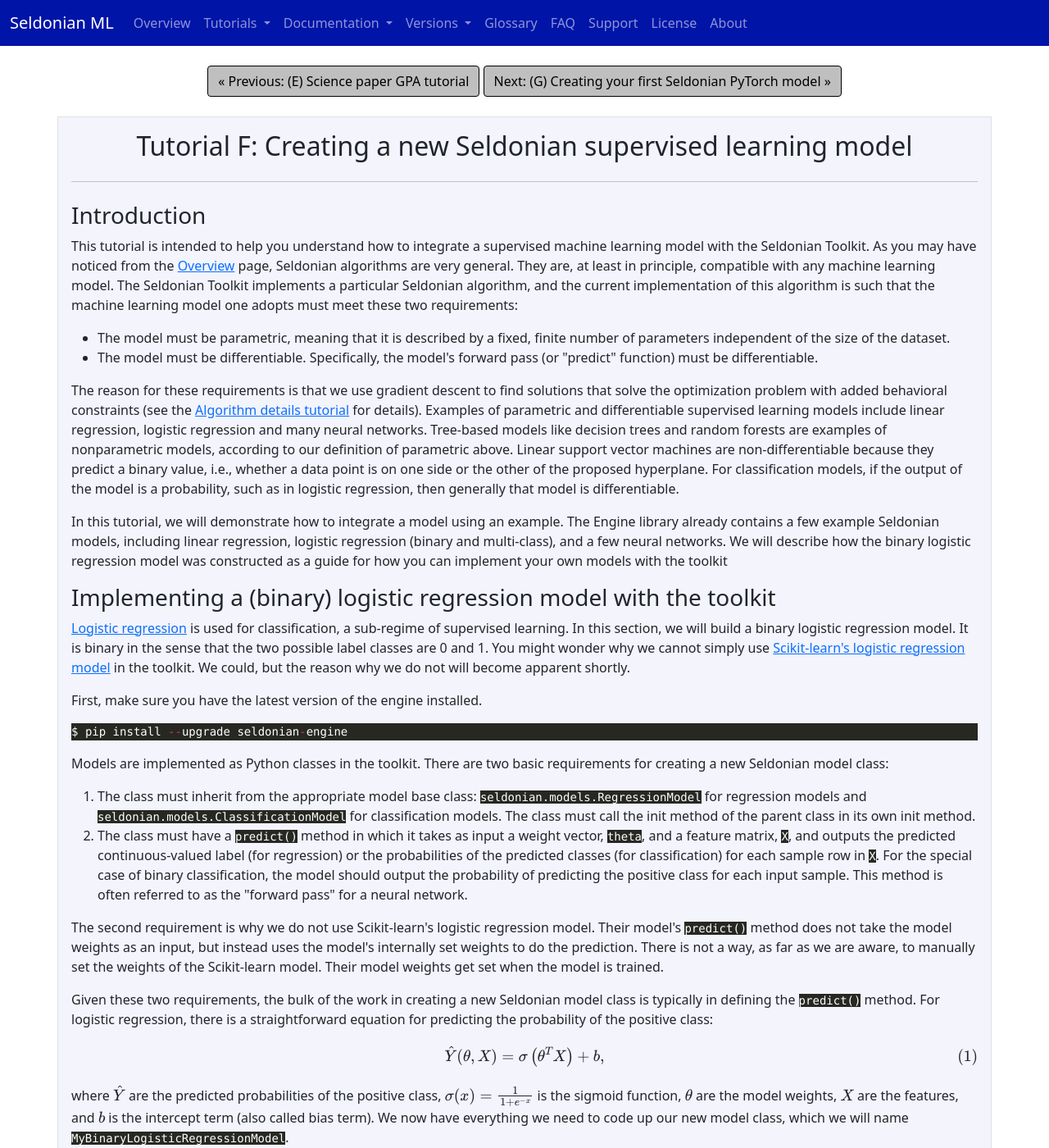
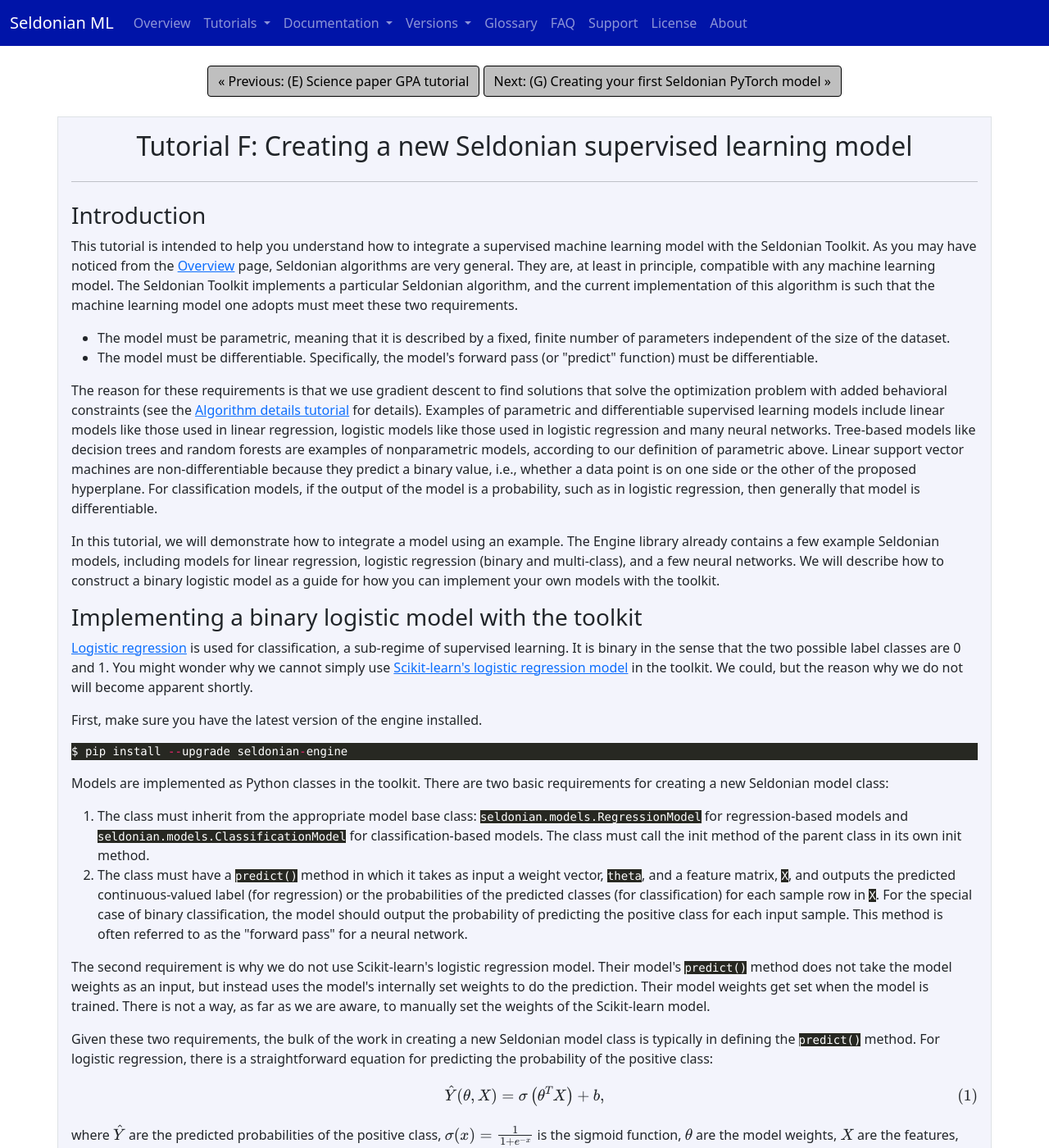
Before and after one commit to seldonian-framework/Tutorials, a Jekyll site: the page built from _tutorials/new_model.md, in a window 1280 px wide and 1400 px high. Shown: the whole window at 82% size. Built offline with Jekyll 4.4.1, drawn with Linux system fonts in a browser that asks for light colours; formulas are drawn with MathJax 3; some of the changed text lies outside the part shown.

Commit message:
address Phil's comments on new model tutorial

```diff
--- a/_tutorials/new_model.md
+++ b/_tutorials/new_model.md
@@ -13,7 +13,7 @@
     <hr class="my-4">
     <h3>Introduction</h3>
     <p>
-        This tutorial is intended to help you understand how to integrate a supervised machine learning model with the Seldonian Toolkit. As you may have noticed from the <a href="{{ "/overview/#algorithm" | relative_url}}">Overview</a> page, Seldonian algorithms are very general. They are, at least in principle, compatible with any machine learning model. The Seldonian Toolkit implements a particular Seldonian algorithm, and the current implementation of this algorithm is such that the machine learning model one adopts must meet these two requirements:
+        This tutorial is intended to help you understand how to integrate a supervised machine learning model with the Seldonian Toolkit. As you may have noticed from the <a href="{{ "/overview/#algorithm" | relative_url}}">Overview</a> page, Seldonian algorithms are very general. They are, at least in principle, compatible with any machine learning model. The Seldonian Toolkit implements a particular Seldonian algorithm, and the current implementation of this algorithm is such that the machine learning model one adopts must meet these two requirements.
     </p>
     <ul>
         <li>
@@ -24,16 +24,16 @@
         </li>
     </ul>
     <p>
-        The reason for these requirements is that we use gradient descent to find solutions that solve the optimization problem with added behavioral constraints (see the <a href="{{ "/tutorials/alg_details_tutorial" | relative_url}}">Algorithm details tutorial</a> for details). Examples of parametric and differentiable supervised learning models include linear regression, logistic regression and many neural networks. Tree-based models like decision trees and random forests are examples of nonparametric models, according to our definition of parametric above. Linear support vector machines are non-differentiable because they predict a binary value, i.e., whether a data point is on one side or the other of the proposed hyperplane. For classification models, if the output of the model is a probability, such as in logistic regression, then generally that model is differentiable.
+        The reason for these requirements is that we use gradient descent to find solutions that solve the optimization problem with added behavioral constraints (see the <a href="{{ "/tutorials/alg_details_tutorial" | relative_url}}">Algorithm details tutorial</a> for details). Examples of parametric and differentiable supervised learning models include linear models like those used in linear regression, logistic models like those used in logistic regression and many neural networks. Tree-based models like decision trees and random forests are examples of nonparametric models, according to our definition of parametric above. Linear support vector machines are non-differentiable because they predict a binary value, i.e., whether a data point is on one side or the other of the proposed hyperplane. For classification models, if the output of the model is a probability, such as in logistic regression, then generally that model is differentiable.
     </p>
 
    <p>
-       In this tutorial, we will demonstrate how to integrate a model using an example. The Engine library already contains a few example Seldonian models, including linear regression, logistic regression (binary and multi-class), and a few neural networks. We will describe how the binary logistic regression model was constructed as a guide for how you can implement your own models with the toolkit
+       In this tutorial, we will demonstrate how to integrate a model using an example. The Engine library already contains a few example Seldonian models, including models for linear regression, logistic regression (binary and multi-class), and a few neural networks. We will describe how to construct a binary logistic model as a guide for how you can implement your own models with the toolkit.
    </p>
-<h3> Implementing a (binary) logistic regression model with the toolkit </h3>
+<h3> Implementing a binary logistic model with the toolkit </h3>
 
 <p>
-    <a href="https://en.wikipedia.org/wiki/Logistic_regression#Model">Logistic regression</a> is used for classification, a sub-regime of supervised learning. In this section, we will build a binary logistic regression model. It is binary in the sense that the two possible label classes are 0 and 1. You might wonder why we cannot simply use <a href="https://scikit-learn.org/stable/modules/generated/sklearn.linear_model.LogisticRegression.html#sklearn.linear_model.LogisticRegression">Scikit-learn's logistic regression model</a> in the toolkit. We could, but the reason why we do not will become apparent shortly.
+    <a href="https://en.wikipedia.org/wiki/Logistic_regression#Model">Logistic regression</a> is used for classification, a sub-regime of supervised learning. It is binary in the sense that the two possible label classes are 0 and 1. You might wonder why we cannot simply use <a href="https://scikit-learn.org/stable/modules/generated/sklearn.linear_model.LogisticRegression.html#sklearn.linear_model.LogisticRegression">Scikit-learn's logistic regression model</a> in the toolkit. We could, but the reason why we do not will become apparent shortly.
 </p>
 <p>
 First, make sure you have the latest version of the engine installed. </p>
@@ -44,11 +44,11 @@
 <p>
     Models are implemented as Python classes in the toolkit. There are two basic requirements for creating a new Seldonian model class:
     <ol>
-        <li>The class must inherit from the appropriate model base class: <code class="highlight">seldonian.models.RegressionModel</code> for regression models and <code class="highlight">seldonian.models.ClassificationModel</code> for classification models. The class must call the init method of the parent class in its own init method. </li>
+        <li>The class must inherit from the appropriate model base class: <code class="highlight">seldonian.models.RegressionModel</code> for regression-based models and <code class="highlight">seldonian.models.ClassificationModel</code> for classification-based models. The class must call the init method of the parent class in its own init method. </li>
 
         <li>The class must have a <code class="highlight">predict()</code> method in which it takes as input a weight vector, <code class="highlight">theta</code>, and a feature matrix, <code class="highlight">X</code>, and outputs the predicted continuous-valued label (for regression) or the probabilities of the predicted classes (for classification) for each sample row in <code class="highlight">X</code>. For the special case of binary classification, the model should output the probability of predicting the positive class for each input sample. This method is often referred to as the "forward pass" for a neural network. </li>
     </ol>
-    The second requirement is why we do not use Scikit-learn's logistic regression model. Their model's <code class="highlight">predict()</code> method does not take the model weights as an input, but instead uses the model's internally set weights to do the prediction. There is not a way, as far as we are aware, to manually set the weights of the Scikit-learn model. Their model weights get set when the model is trained.
+    The second requirement is why we do not use Scikit-learn's logistic regression model. Their model's <code class="highlight">predict()</code> method does not take the model weights as an input, but instead uses the model's internally set weights to do the prediction. Their model weights get set when the model is trained. There is not a way, as far as we are aware, to manually set the weights of the Scikit-learn model.
 </p>
 <p>
     Given these two requirements, the bulk of the work in creating a new Seldonian model class is typically in defining the <code class="highlight">predict()</code> method. For logistic regression, there is a straightforward equation for predicting the probability of the positive class: $$\hat{Y}(\theta,X) = \sigma\left(\theta^{T}X\right) + b,$$
@@ -60,7 +60,7 @@
 
 class MyBinaryLogisticRegressionModel(ClassificationModel):
     def __init__(self):
-        """ Implements binary logistic regression """
+        """ Implements binary logistic model """
         super().__init__()
         self.has_intercept = True
 
@@ -87,7 +87,18 @@
 </p>
 
 <p>
-    At this point, this model is ready to use in the toolkit. This model is pretty minimal. It is designed to show you the minimum required aspects of a Seldonian model. An optional method you could implement is the gradient of the <code class="highlight">predict()</code> method. By providing this in the spec object via the <code class="highlight">custom_primary_gradient_fn</code> parameter, you may be able to speed up candidate selection. The engine will automatically find the gradient if you do not provide one, but it can be slow depending on the implementation of your <code class="highlight">predict()</code> method.
+    At this point, this model is ready to use in the toolkit. To use this model when running the Seldonian Engine, one would do:
+</p>
+{% highlight python %}
+import MyBinaryLogisticRegressionModel
+from seldonian.spec import SupervisedSpec
+
+model = MyBinaryLogisticRegressionModel()
+spec = SupervisedSpec(model=model,...)
+SA.run(spec)
+{% endhighlight python %}
+<p>
+    In the example code above, the <code class="highlight">model</code> object is input to the spec object which is then used to run the Seldonian algorithm. In the example, <code class="highlight">...</code> represents the other input parameters that the spec object requires. See the <a href="{{ "/tutorials/fair_loans_tutorial" | relative_url}}">Fair loans tutorial</a> for an example of how a full spec object would be specified. This model is pretty minimal. It is designed to show you the minimum required aspects of a Seldonian model. An optional method you could implement is the gradient of the <code class="highlight">predict()</code> method. By providing this in the spec object via the <code class="highlight">custom_primary_gradient_fn</code> parameter, you may be able to speed up candidate selection. The engine will automatically find the gradient if you do not provide one, but it can be slow depending on the implementation of your <code class="highlight">predict()</code> method.
 </p>
 
 <h3>Summary</h3>
```
